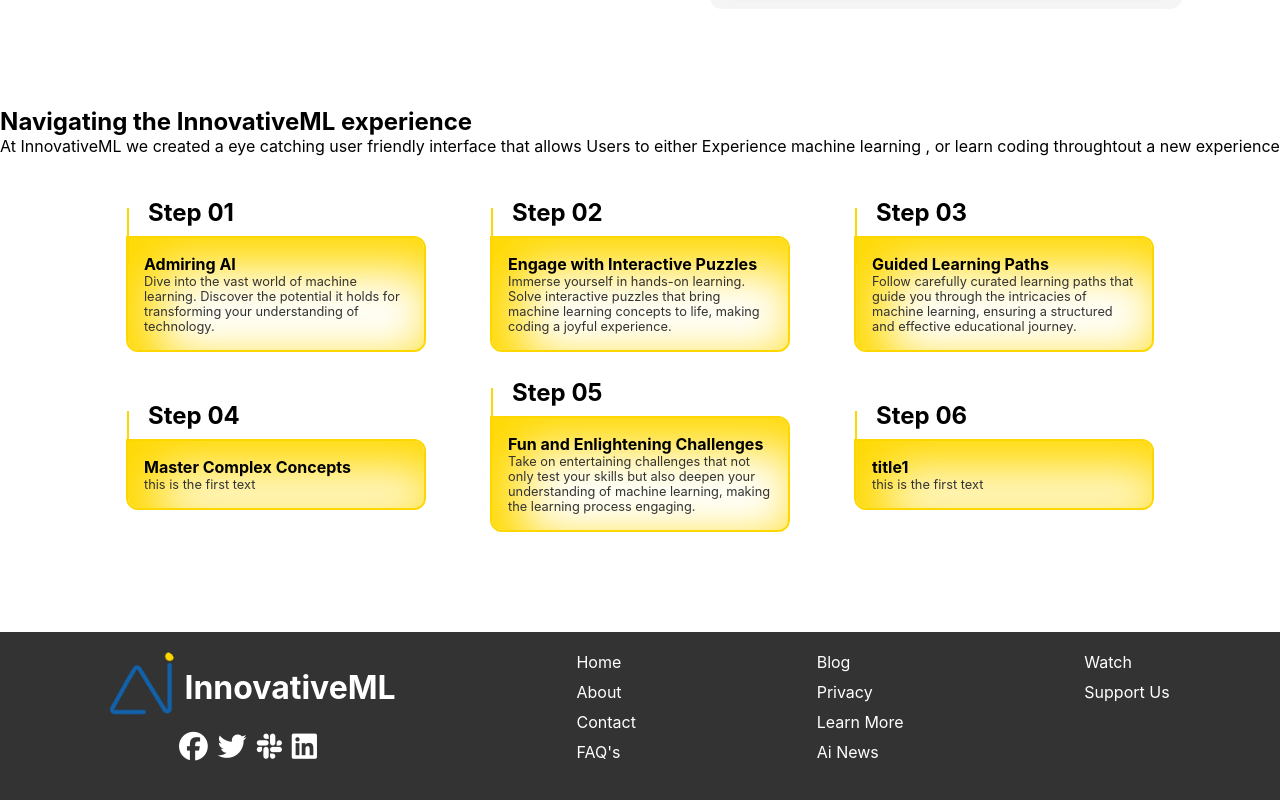
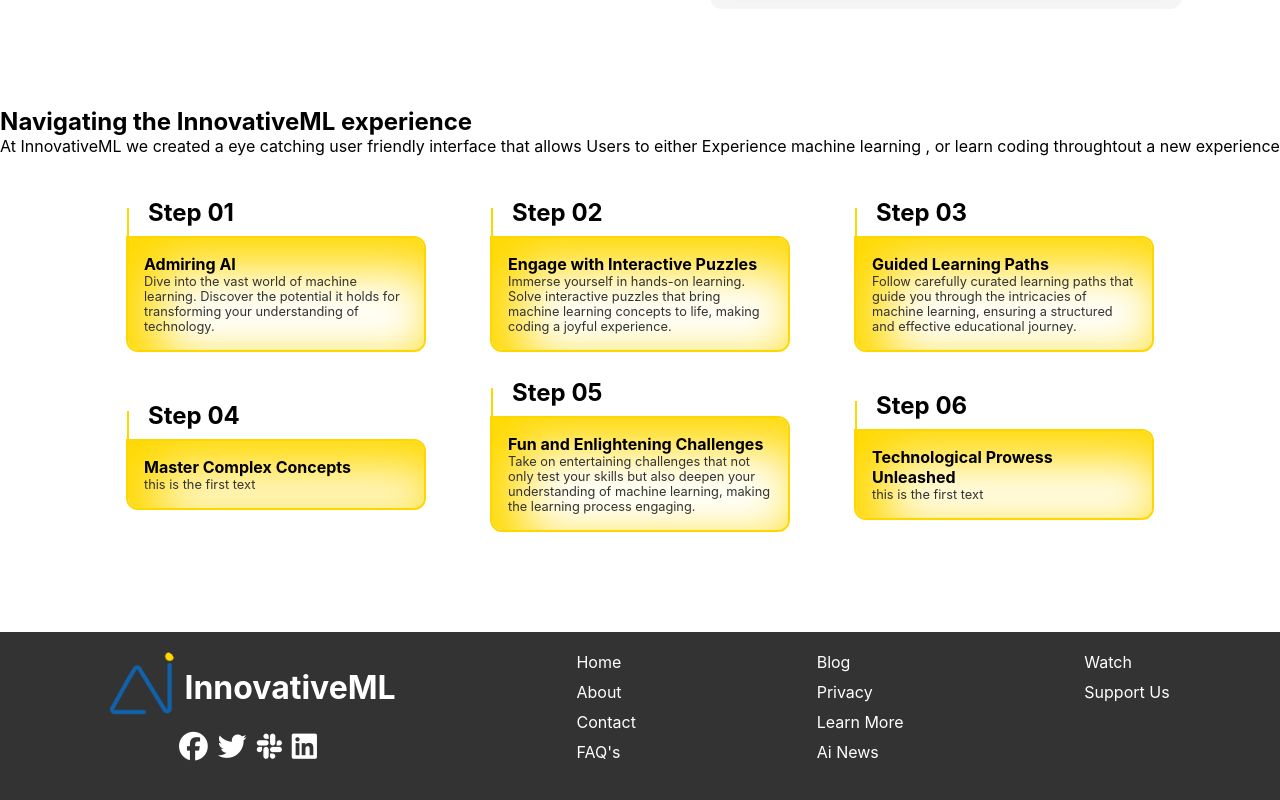
Before and after one commit to AhmadSerhall/innovativeML, a React (Create React App) app in the folder frontend/: page /about in a window 1280 px wide. Shown: the part 1045-1845 px from the top of the page. Built offline with nearby package versions, Linux system fonts and the light colour scheme.

Commit message:
changed title for card 6

```diff
--- a/frontend/src/components/Experience/index.jsx
+++ b/frontend/src/components/Experience/index.jsx
@@ -14,7 +14,7 @@ const Experience = () => {
         <CardExperience step={"Step 03"} title={" Guided Learning Paths"} text={"Follow carefully curated learning paths that guide you through the intricacies of machine learning, ensuring a structured and effective educational journey."} />
         <CardExperience step={"Step 04"} title={" Master Complex Concepts"} text={"this is the first text"} />
         <CardExperience step={"Step 05"} title={"Fun and Enlightening Challenges"} text={"Take on entertaining challenges that not only test your skills but also deepen your understanding of machine learning, making the learning process engaging."} />
-        <CardExperience step={"Step 06"} title={"title1"} text={"this is the first text"} />
+        <CardExperience step={"Step 06"} title={"Technological Prowess Unleashed"} text={"this is the first text"} />
 
       </div>
     </div>
```
